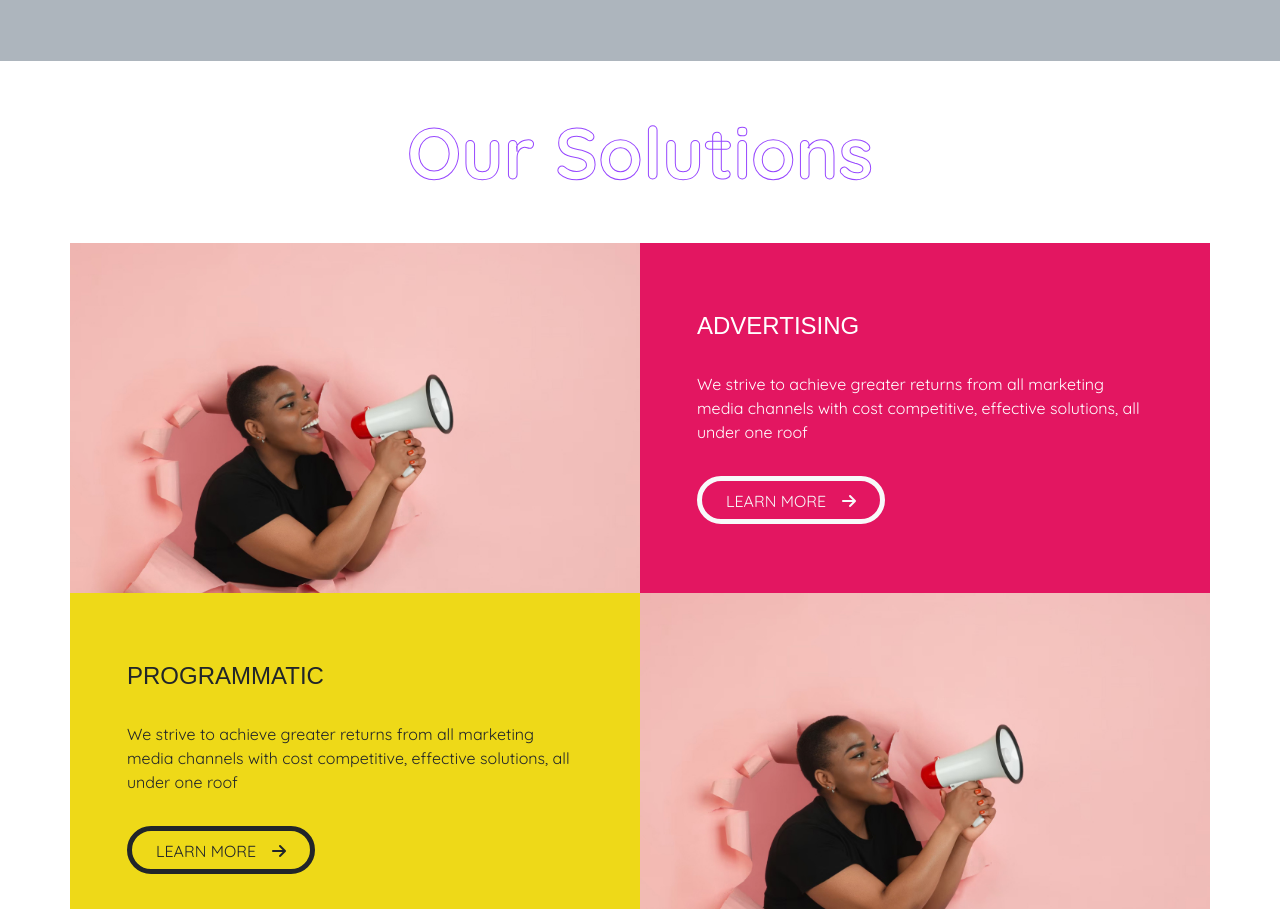
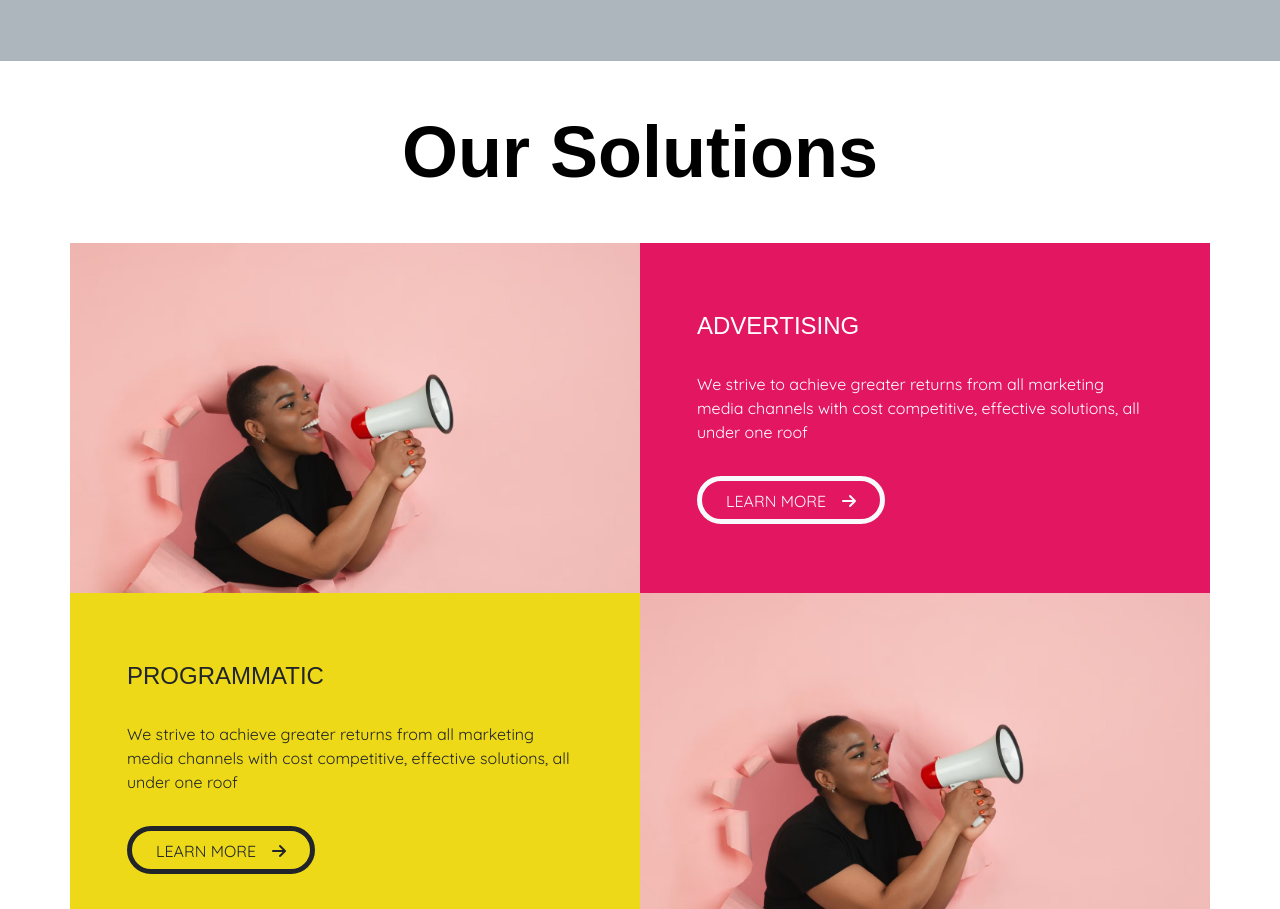
Before and after one commit to mjijo/leavamark, a website: page dist/index.html in a window 1280 px wide. Shown: the part 959-1868 px from the top of the page. Drawn offline with nearby package versions, Linux system fonts and the light colour scheme; a web font is replaced by a local one.

Commit message:
Updated the article page

```diff
--- a/scss/cooper.scss
+++ /dev/null
@@ -1,143 +0,0 @@
-
-
-
-@font-face {
-    font-family: 'cooper_hewittbold';
-    src: url('#{$fa-font-path}/cooperhewitt-bold-webfont.woff2') format('woff2'),
-         url('#{$fa-font-path}/cooperhewitt-bold-webfont.woff') format('woff');
-    font-weight: normal;
-    font-style: normal;
-
-}
-
-
-
-
-@font-face {
-    font-family: 'cooper_hewittbold_italic';
-    src: url('#{$fa-font-path}/cooperhewitt-bolditalic-webfont.woff2') format('woff2'),
-         url('#{$fa-font-path}/cooperhewitt-bolditalic-webfont.woff') format('woff');
-    font-weight: normal;
-    font-style: normal;
-
-}
-
-
-
-
-@font-face {
-    font-family: 'cooper_hewittbook';
-    src: url('#{$fa-font-path}/cooperhewitt-book-webfont.woff2') format('woff2'),
-         url('#{$fa-font-path}/cooperhewitt-book-webfont.woff') format('woff');
-    font-weight: normal;
-    font-style: normal;
-
-}
-
-
-
-
-@font-face {
-    font-family: 'cooper_hewittbook_italic';
-    src: url('#{$fa-font-path}/cooperhewitt-bookitalic-webfont.woff2') format('woff2'),
-         url('#{$fa-font-path}/cooperhewitt-bookitalic-webfont.woff') format('woff');
-    font-weight: normal;
-    font-style: normal;
-
-}
-
-
-
-
-@font-face {
-    font-family: 'cooper_hewittheavy';
-    src: url('#{$fa-font-path}/cooperhewitt-heavy-webfont.woff2') format('woff2'),
-         url('#{$fa-font-path}/cooperhewitt-heavy-webfont.woff') format('woff');
-    font-weight: normal;
-    font-style: normal;
-
-}
-
-
-
-
-@font-face {
-    font-family: 'cooper_hewittheavy_italic';
-    src: url('#{$fa-font-path}/cooperhewitt-heavyitalic-webfont.woff2') format('woff2'),
-         url('#{$fa-font-path}/cooperhewitt-heavyitalic-webfont.woff') format('woff');
-    font-weight: normal;
-    font-style: normal;
-
-}
-
-
-
-
-@font-face {
-    font-family: 'cooper_hewittlight';
-    src: url('#{$fa-font-path}/cooperhewitt-light-webfont.woff2') format('woff2'),
-         url('#{$fa-font-path}/cooperhewitt-light-webfont.woff') format('woff');
-    font-weight: normal;
-    font-style: normal;
-
-}
-
-
-
-
-@font-face {
-    font-family: 'cooper_hewittlight_italic';
-    src: url('#{$fa-font-path}/cooperhewitt-lightitalic-webfont.woff2') format('woff2'),
-         url('#{$fa-font-path}/cooperhewitt-lightitalic-webfont.woff') format('woff');
-    font-weight: normal;
-    font-style: normal;
-
-}
-
-
-
-
-@font-face {
-    font-family: 'cooper_hewittmedium';
-    src: url('#{$fa-font-path}/cooperhewitt-medium-webfont.woff2') format('woff2'),
-         url('#{$fa-font-path}/cooperhewitt-medium-webfont.woff') format('woff');
-    font-weight: normal;
-    font-style: normal;
-
-}
-
-
-
-
-@font-face {
-    font-family: 'cooper_hewittmedium_italic';
-    src: url('#{$fa-font-path}/cooperhewitt-mediumitalic-webfont.woff2') format('woff2'),
-         url('#{$fa-font-path}/cooperhewitt-mediumitalic-webfont.woff') format('woff');
-    font-weight: normal;
-    font-style: normal;
-
-}
-
-
-
-
-@font-face {
-    font-family: 'cooper_hewittsemibold';
-    src: url('#{$fa-font-path}/cooperhewitt-semibold-webfont.woff2') format('woff2'),
-         url('#{$fa-font-path}/cooperhewitt-semibold-webfont.woff') format('woff');
-    font-weight: normal;
-    font-style: normal;
-
-}
-
-
-
-
-@font-face {
-    font-family: 'cooper_hewittsemibold_italic';
-    src: url('#{$fa-font-path}/cooperhewitt-semibolditalic-webfont.woff2') format('woff2'),
-         url('#{$fa-font-path}/cooperhewitt-semibolditalic-webfont.woff') format('woff');
-    font-weight: normal;
-    font-style: normal;
-
-}
--- a/scss/sections/_about.scss
+++ b/scss/sections/_about.scss
@@ -2,6 +2,12 @@
     width: 100%;
     background: $gray-500;
     padding: 4rem 0;
+
+    p {
+        @include media-breakpoint-down(md) {
+            font-size: 1.3rem;
+        }
+    }
 
     .btn {
         border-width: 4px;
--- a/scss/sections/_contacts.scss
+++ b/scss/sections/_contacts.scss
@@ -6,5 +6,8 @@
         font-weight: bolder;
         font-size: 2rem;
         color:$orange;
+        @include media-breakpoint-down(md) {
+            font-size: 1.3rem;
+        }
     }
 }
--- a/scss/sections/_header.scss
+++ b/scss/sections/_header.scss
@@ -7,6 +7,10 @@
         height: 50px;
         border-radius: 100%;
         border: 1px solid $black;
+
+        a{
+          color: $black;
+        }
       }
 
 
--- a/scss/sections/_hero.scss
+++ b/scss/sections/_hero.scss
@@ -8,4 +8,32 @@
     //     height: 100vh;
 
     // }
+
+    h1 {
+        @include media-breakpoint-down(md) {
+            font-size: 1.5rem;
+            padding:1.5rem 0;
+        }
+    }
 }
+
+.hero-in {
+    background-color: $gray-400;
+    padding: 1.5rem 0;
+    h2 {
+     font-family:$gilroy-heavy;
+     margin: 0;
+     transform: rotate(-3deg);
+     text-align: center;
+
+    }
+
+    .breadcrumb {
+        a{
+            color:$secondary;
+            text-decoration: none;
+        }
+    }
+
+
+}
--- a/scss/sections/_solutions.scss
+++ b/scss/sections/_solutions.scss
@@ -2,10 +2,12 @@
     width: 100%;
     h2 {
         color:$black;
-        -webkit-text-fill-color: $white; /* Will override color (regardless of order) */
-        -webkit-text-stroke-width: 1px;
-        -webkit-text-stroke-color: $purple;
+        // -webkit-text-fill-color: $white; /* Will override color (regardless of order) */
+        // -webkit-text-stroke-width: 1px;
+        // -webkit-text-stroke-color: $purple;
+        font-family: $gilroy-heavy;
         margin: 3rem 0;
+        color:$black;
 
     }
 
--- a/scss/style.scss
+++ b/scss/style.scss
@@ -18,5 +18,5 @@
 @import './sections/footer';
 
 // PAGES
-@import './pages/article';
+// @import './pages/article';
 @import'./pages/blog';
```
Also changed, not shown: dist/article.html (added), dist/css/style.css, dist/img/article.png (added), dist/page.html (added), 4 other files.
